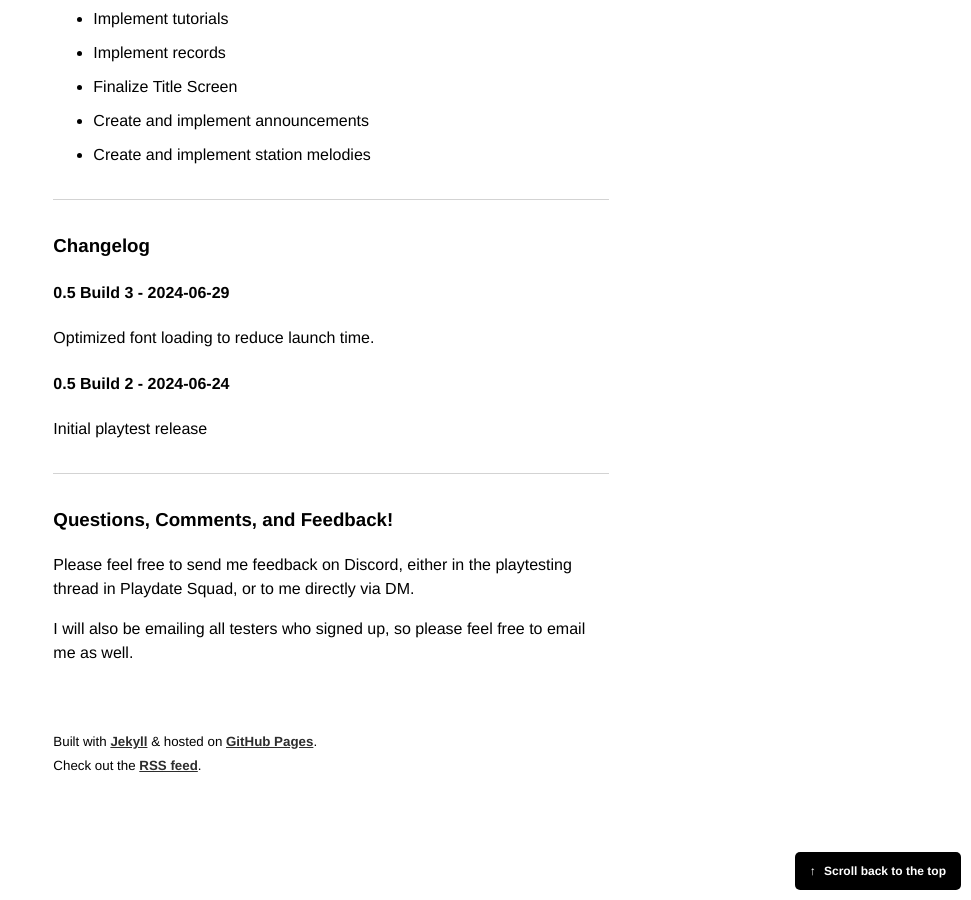
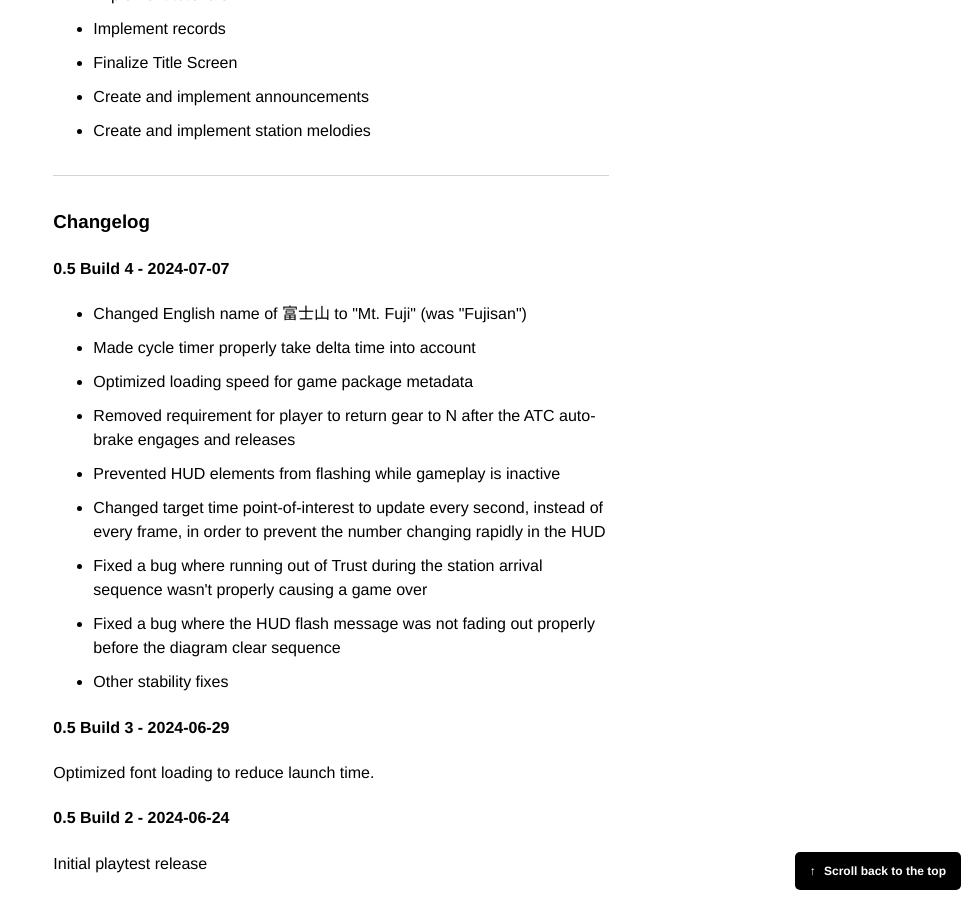
Before and after one commit to hunterbridges/blog, a Jekyll site: the page built from zerozero/playtest.html, in a window 1280 px wide and 900 px high, scrolled down 6917 px. Shown: the whole window, without its empty margins (309-1280 px from the left). Built offline with Jekyll 4.4.1, drawn with Linux system fonts in a browser that asks for light colours; some web fonts are replaced; comment, search, counter and statistics services are not loaded; some of the changed text lies outside the part shown.

```diff
--- a/zerozero/playtest.html
+++ b/zerozero/playtest.html
@@ -195,6 +195,20 @@ layout: default
 <hr>
 
 <h3>Changelog</h3>
+<h4>0.5 Build 4 - 2024-07-07</h4>
+<p>
+    <ul>
+        <li>Changed English name of 富士山 to "Mt. Fuji" (was "Fujisan")</li>
+        <li>Made cycle timer properly take delta time into account</li>
+        <li>Optimized loading speed for game package metadata</li>
+        <li>Removed requirement for player to return gear to N after the ATC auto-brake engages and releases</li>
+        <li>Prevented HUD elements from flashing while gameplay is inactive</li>
+        <li>Changed target time point-of-interest to update every second, instead of every frame, in order to prevent the number changing rapidly in the HUD</li>
+        <li>Fixed a bug where running out of Trust during the station arrival sequence wasn't properly causing a game over</li>
+        <li>Fixed a bug where the HUD flash message was not fading out properly before the diagram clear sequence</li>
+        <li>Other stability fixes</li>
+    </ul>
+</p>
 <h4>0.5 Build 3 - 2024-06-29</h4>
 <p>Optimized font loading to reduce launch time.</p>
 <h4>0.5 Build 2 - 2024-06-24</h4>
```
Also changed, not shown: other parts of zerozero/playtest.html (+1 -1 lines).
